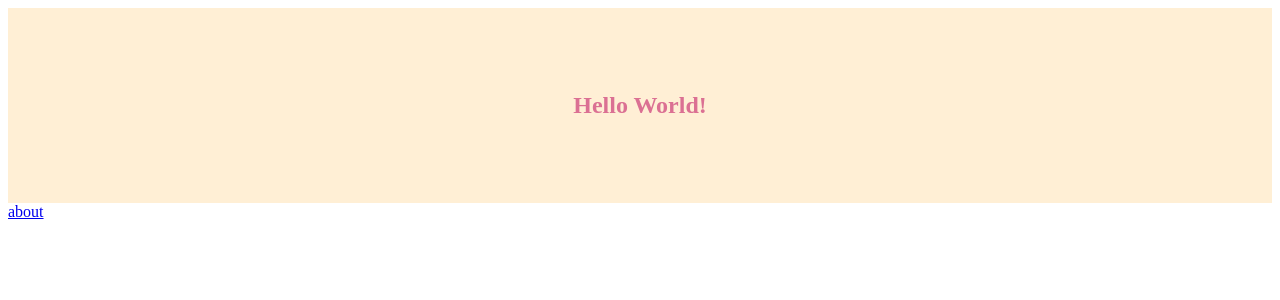
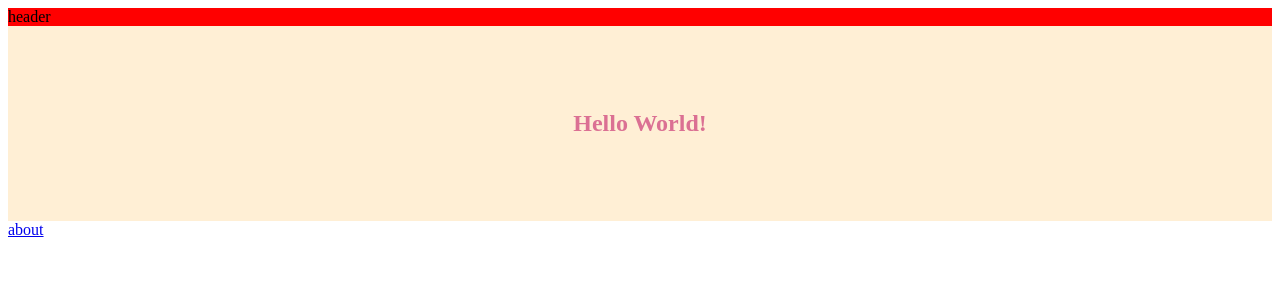
Before and after one commit to n-kurasawa/nextjs-sandbox, a Next.js app in the folder src/app/: page / in a window 1280 px wide. Shown: the top 300 px of the page. Built offline with nearby package versions, Linux system fonts and the light colour scheme.

Commit message:
add header

```diff
--- /dev/null
+++ b/src/app/components/header.js
@@ -0,0 +1,12 @@
+import React from 'react'
+import styled from 'styled-components'
+
+const Header = styled.header`
+  background: red;
+`;
+
+export default () => (
+  <Header>
+    <div>header</div>
+  </Header>
+)
--- a/src/app/pages/_document.js
+++ b/src/app/pages/_document.js
@@ -1,6 +1,7 @@
 import React from 'react'
 import Document, { Head, Main, NextScript } from 'next/document'
 import { ServerStyleSheet } from 'styled-components'
+import Header from '../components/header'
 
 export default class MyDocument extends Document {
   static getInitialProps ({ renderPage }) {
@@ -18,6 +19,7 @@ export default class MyDocument extends Document {
           {this.props.styleTags}
         </Head>
         <body>
+          <Header/>
           <Main />
           <NextScript />
         </body>
```
